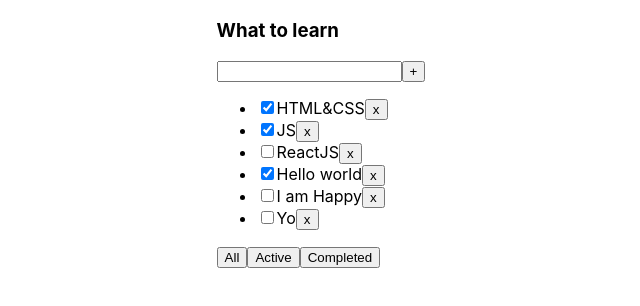
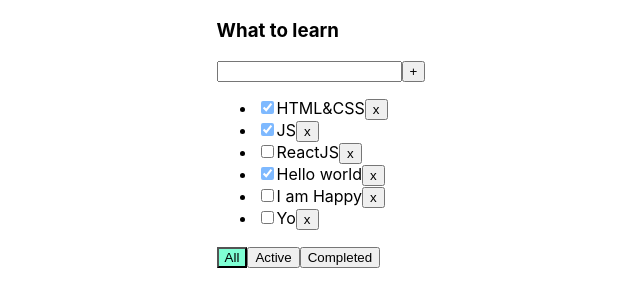
Before and after one commit to YACHNIKMIKHAIL/SamuraiTodolist, a React (Create React App) app: page / in a window 1280 px wide. Shown: the top 306 px of the page, without its empty margins (319-959 px from the left). Built offline with nearby package versions, Linux system fonts and the light colour scheme.

Commit message:
colors commit

```diff
--- a/src/App.css
+++ b/src/App.css
@@ -1,8 +1,24 @@
 .App {
-  padding: 30px;
-  display: flex;
+    padding: 30px;
+    display: flex;
 }
 
 .App > div {
-  margin-right: 50px;
+    margin-right: 50px;
 }
+
+.error {
+    border: red 1px solid;
+}
+
+.error-message {
+    color: red;
+}
+
+.active-filter {
+    background-color: aquamarine;
+}
+
+.is-done {
+    opacity: 0.5;
+}
--- a/src/App.tsx
+++ b/src/App.tsx
@@ -43,7 +43,8 @@ function App() {
                 tasks={tasksForTodo}
                 removeTask={removeTask}
                 changeFilter={changeFilter}
-                addTask={addTask}/>
+                addTask={addTask}
+                filter={filter}/>
         </AppCase>
     );
 }
--- a/src/Todolist.tsx
+++ b/src/Todolist.tsx
@@ -13,17 +13,31 @@ type PropsType = {
     removeTask: (id: string) => void
     changeFilter: (filter: FilterType) => void
     addTask: (title: string) => void
+    filter: FilterType
 }
 
 export function Todolist(props: PropsType) {
     const [title, setTitle] = useState<string>('')
+    const [error, setError] = useState<boolean>(false)
 
     const addTask = () => {
-        props.addTask(title)
-        setTitle('')
+        if (title.trim() !== '') {
+            props.addTask(title.trim())
+            setTitle('')
+            setError(false)
+        } else {
+            setError(true)
+        }
     }
-    const onChangeInput = (e: ChangeEvent<HTMLInputElement>) => setTitle(e.currentTarget.value)
-    const onKeyEnter = (e: React.KeyboardEvent<HTMLInputElement>) => e.key === 'Enter' ? addTask() : ''
+    const onChangeInput = (e: ChangeEvent<HTMLInputElement>) => {
+        setTitle(e.currentTarget.value)
+        setError(false)
+    }
+    const onKeyEnter = (e: React.KeyboardEvent<HTMLInputElement>) => {
+        if (e.key === 'Enter') {
+            addTask()
+        }
+    }
     const removeTask = (id: string) => {
         props.removeTask(id)
     }
@@ -33,14 +47,17 @@ export function Todolist(props: PropsType) {
     return <div>
         <h3>{props.title}</h3>
         <div>
-            <input value={title}
+            <input className={error ? 'error' : ''}
+                   value={title}
                    onChange={onChangeInput}
                    onKeyPress={onKeyEnter}/>
             <button onClick={addTask}>+</button>
+            {error ? <div className={'error-message'}>Нету тайтла!</div> : ''}
         </div>
         <ul>
             {props.tasks.map(m => <li key={m.id}>
-                    <input type="checkbox" checked={m.isDone}/>
+                    <input className={m.isDone ? 'is-done' : ''}
+                           type="checkbox" checked={m.isDone}/>
                     <span>{m.title}</span>
                     <button onClick={() => removeTask(m.id)}>x</button>
                 </li>
@@ -49,9 +66,15 @@ export function Todolist(props: PropsType) {
 
         </ul>
         <div>
-            <button onClick={() => changeFilter('all')}>All</button>
-            <button onClick={() => changeFilter('active')}>Active</button>
-            <button onClick={() => changeFilter('complited')}>Completed</button>
+            <button className={props.filter === 'all' ? 'active-filter' : ''}
+                    onClick={() => changeFilter('all')}>All
+            </button>
+            <button className={props.filter === 'active' ? 'active-filter' : ''}
+                    onClick={() => changeFilter('active')}>Active
+            </button>
+            <button className={props.filter === 'complited' ? 'active-filter' : ''}
+                    onClick={() => changeFilter('complited')}>Completed
+            </button>
         </div>
     </div>
 }
```
